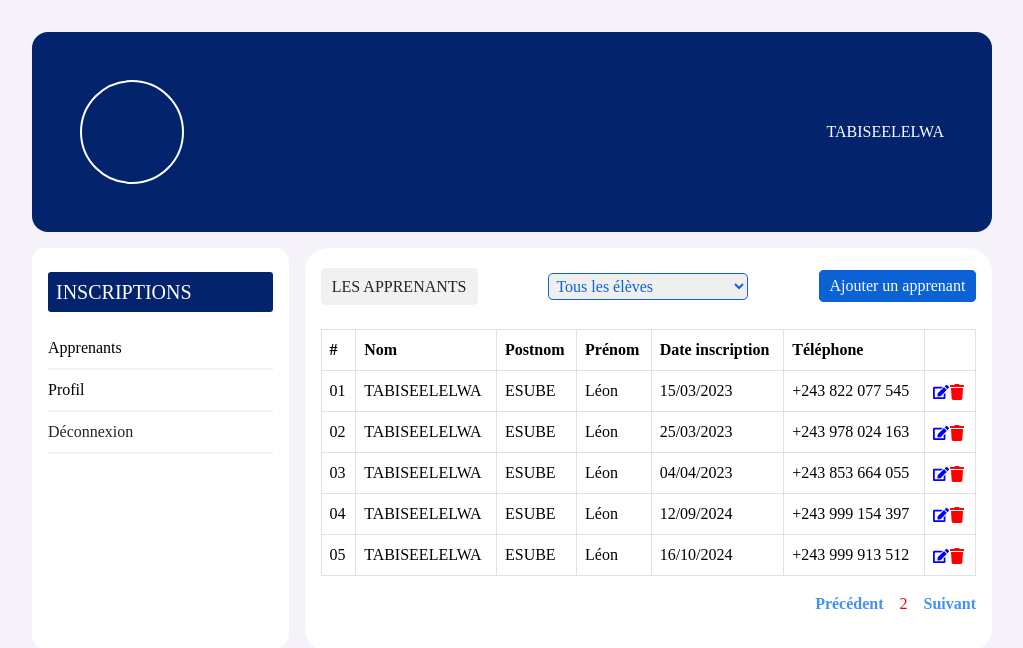
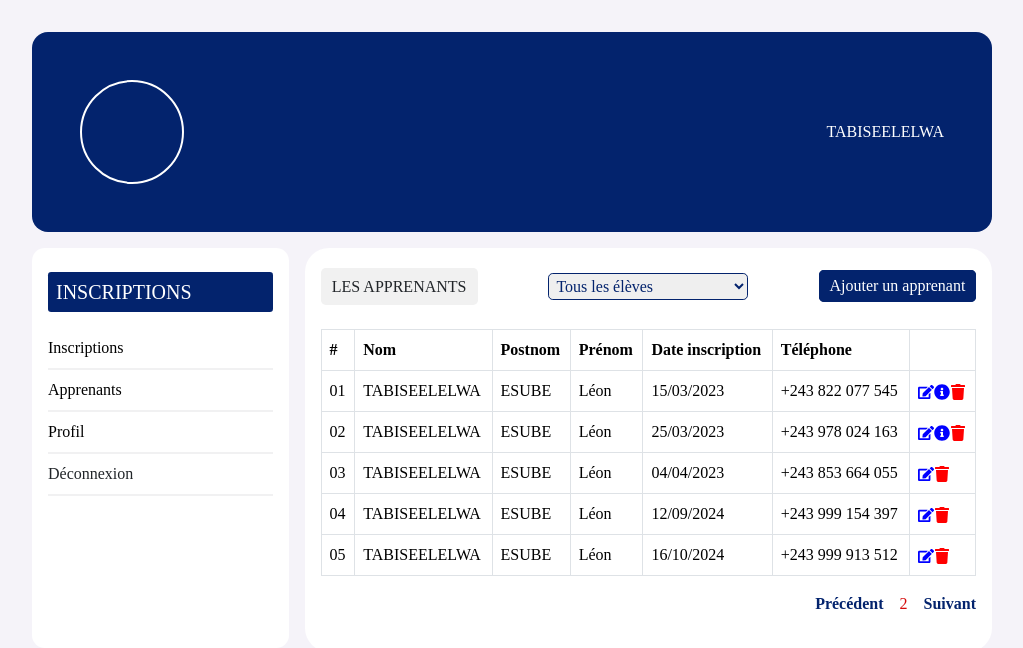
Before and after one commit to tabiseelelwa/shule-frontend, a React (Create React App) app: page /apprenants in a window 1280 px wide. Shown: the top 648 px of the page, without its empty margins (128-1151 px from the left). Built offline with nearby package versions, Linux system fonts and the light colour scheme.

Commit message:
finition fondation du layout inscription

```diff
--- a/src/Pages/Inscription/ListApprenant.js
+++ b/src/Pages/Inscription/ListApprenant.js
@@ -1,4 +1,4 @@
-import { FaEdit, FaTrash } from "react-icons/fa";
+import { FaEdit, FaInfoCircle, FaTrash } from "react-icons/fa";
 import { Link } from "react-router-dom";
 
 const ListApprenant = () => {
@@ -6,7 +6,7 @@ const ListApprenant = () => {
     <div className="listAppr">
       <div className="head">
         <div className="titre">LES APPRENANTS</div>
-        <div className="filtre">
+        <div className="filtreInscript">
           <select name="" id="">
             <option value="">Tous les élèves</option>
             <option value="">Classe</option>
@@ -15,7 +15,7 @@ const ListApprenant = () => {
             <option value="">Agent</option>
           </select>
         </div>
-        <div className="btnAjout">
+        <div className="btnAjoutInscript">
           <Link to="/caisse/nouv-appr">Ajouter un apprenant</Link>
         </div>
       </div>
@@ -43,6 +43,9 @@ const ListApprenant = () => {
               <Link to="modif-apprenant/idApprenant">
                 <FaEdit style={{ color: "blue" }} />
               </Link>
+              <Link to="modif-apprenant/idApprenant">
+                <FaInfoCircle style={{ color: "blue" }} />
+              </Link>
               <FaTrash style={{ color: "red" }} />
             </td>
           </tr>
@@ -56,6 +59,9 @@ const ListApprenant = () => {
             <td>
               <Link to="modif-apprenant/idApprenant">
                 <FaEdit style={{ color: "blue" }} />
+              </Link>
+              <Link to="modif-apprenant/idApprenant">
+                <FaInfoCircle style={{ color: "blue" }} />
               </Link>
               <FaTrash style={{ color: "red" }} />
             </td>
@@ -104,7 +110,7 @@ const ListApprenant = () => {
           </tr>
         </tbody>
       </table>
-      <div className="btnCtrl">
+      <div className="btnCtrlInscript">
         <p className="btnPrecedent">Précédent</p>
         <p className="pageActive">2</p>
         <p className="btnSuivant">Suivant</p>
--- a/src/layout/InscriptLayout.js
+++ b/src/layout/InscriptLayout.js
@@ -17,7 +17,10 @@ const InscriptLayout = () => {
           </div>
           <div className="asideButtons">
             <div className="button">
-              <Link to="">Apprenants</Link>
+              <Link to="">Inscriptions</Link>
+            </div>
+            <div className="button">
+              <Link to="apprenants">Apprenants</Link>
             </div>
 
             <div className="button">
--- a/src/style/listes.scss
+++ b/src/style/listes.scss
@@ -22,6 +22,36 @@
     }
   }
 
+  // Pour le layout INSCRIPTION
+  .filtreInscript {
+    select {
+      border: 1px #03236d solid;
+      color: #03236d;
+      outline: none;
+      width: 200px;
+      padding: 0.2rem;
+      border-radius: 0.3rem;
+    }
+  }
+
+  .btnAjoutInscript {
+    a {
+      text-decoration: none;
+      background-color: #03236d;
+      color: #fff;
+      padding: 0.4rem 0.6rem;
+      border-radius: 0.3rem;
+      border: 1px #03236d solid;
+    }
+
+    a:hover {
+      background-color: transparent;
+      color: #03236d;
+      transition: 300ms;
+    }
+  }
+
+  // Pour le layout CAISSE
   .btnAjout {
     a {
       text-decoration: none;
@@ -66,3 +96,29 @@
     font-weight: 500;
   }
 }
+.btnCtrlInscript {
+  display: inline-flex;
+  width: 100%;
+  justify-content: flex-end;
+  gap: 1rem;
+  align-items: center;
+
+  .btnPrecedent,
+  .btnSuivant {
+    color: #03236d;
+    font-weight: 600;
+    border: transparent;
+    cursor: default;
+  }
+
+  .btnPrecedent:hover,
+  .btnSuivant:hover {
+    color: #1c4fc5;
+    transition: 300ms;
+  }
+
+  .pageActive {
+    color: #d50a0a;
+    font-weight: 500;
+  }
+}
```
